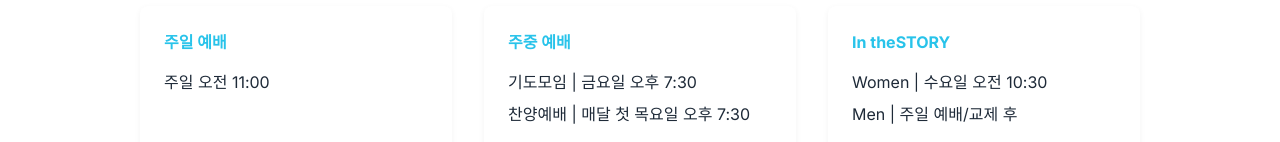
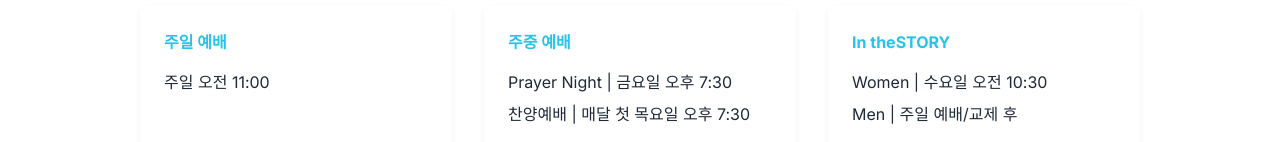
Before and after one commit to bumvino/theSTORY, a Next.js app: page / in a window 1280 px wide. Shown: the part 810-952 px from the top of the page. Built offline with nearby package versions, Linux system fonts and the light colour scheme; a web font is replaced by a local one.

Commit message:
Update website

```diff
--- a/app/page.js
+++ b/app/page.js
@@ -53,7 +53,7 @@ export default function HomePage() {
                     <div className="worship-card">
                         <h3>주중 예배</h3>
                         <ul>
-                            <li>기도모임 | 금요일 오후 7:30</li>
+                            <li>Prayer Night | 금요일 오후 7:30</li>
                             <li>찬양예배 | 매달 첫 목요일 오후 7:30</li>
                         </ul>
                     </div>
```
